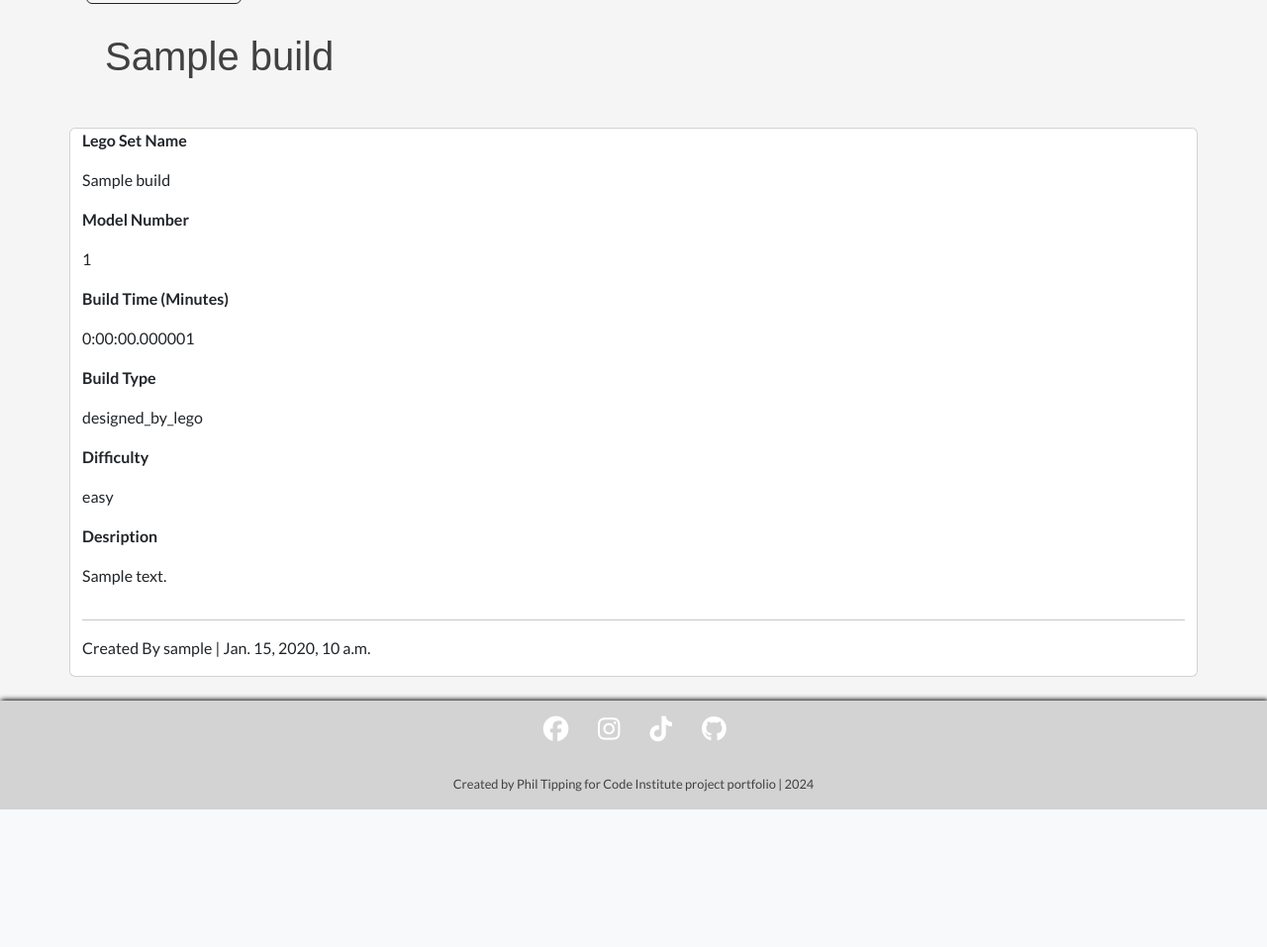
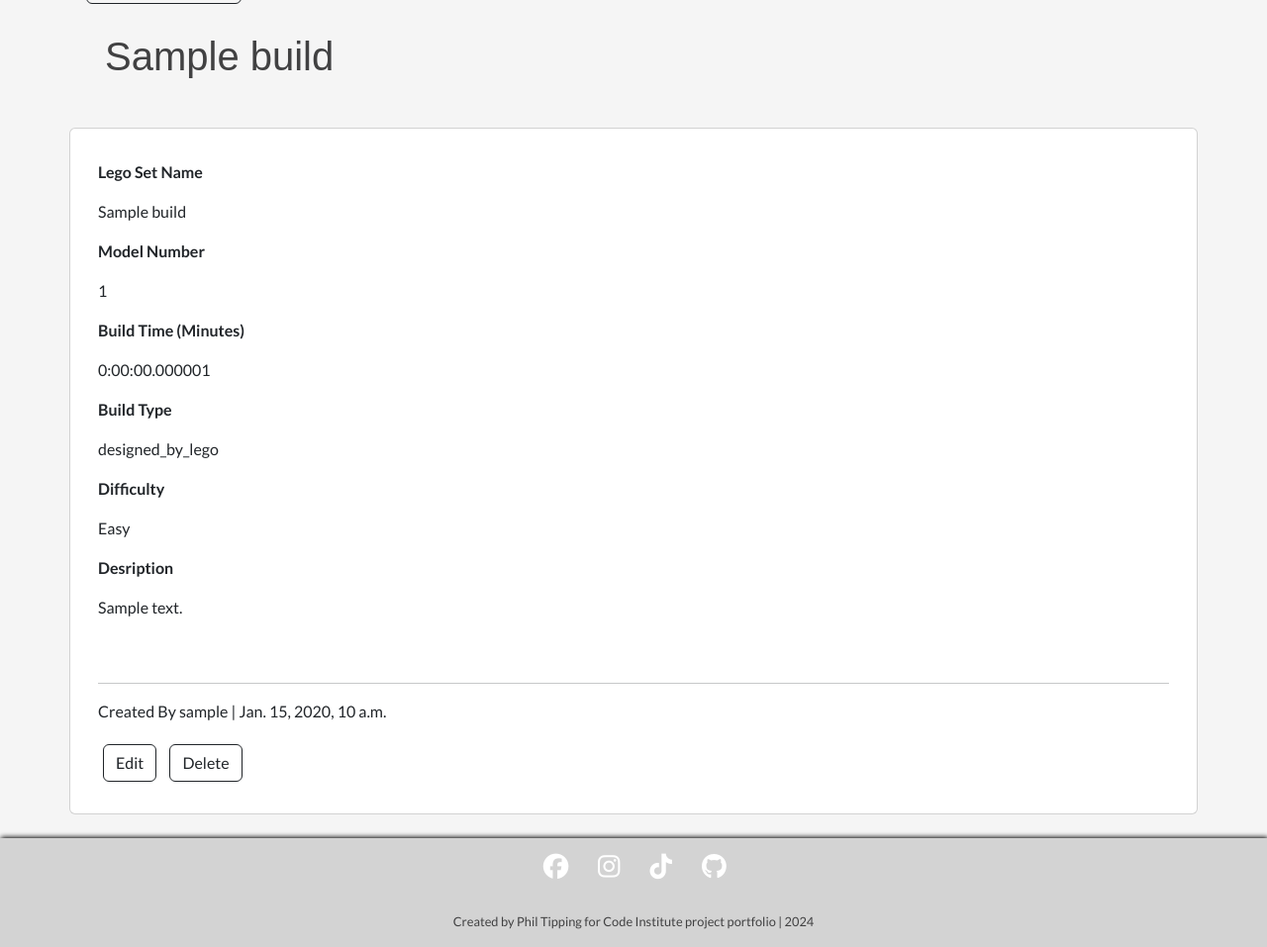
Before and after one commit to philtipping31/PP4---BrickBros, a Django app: a page that uses builds/templates/builds/build_view.html in a window 1280 px wide. Shown: the part 400-1357 px from the top of the page at 99% size. Before the commit the page ends 1218 px from the top, so only its background shows below. Run offline with Django 5.2, Linux system fonts and the light colour scheme; a user stored in the database is signed in; tables that the repository leaves empty hold one stand-in row (values such as "Sample post"); some libraries are stand-ins or nearby versions.

Commit message:
Add edit and delete buttons to build view

```diff
--- a/builds/templates/builds/build_view.html
+++ b/builds/templates/builds/build_view.html
@@ -21,7 +21,7 @@
 <div class="container">
     <div class="row">
         <div class="col card mb-4 mt-3 left top main-view-text">
-            <div>
+            <div class="mt-3 p-3">
                 <p>
                     <strong>Lego Set Name</strong>
                 </p>
@@ -50,7 +50,7 @@
                     <strong>Difficulty</strong>
                 </p>
                 <p>
-                    {{ build.difficulty_rating }}
+                    {{ build.difficulty_rating| title }}
                 </p>
                 <p>
                     <strong>Desription</strong>
@@ -59,10 +59,16 @@
                     {{ build.content }}
                 </p>
             </div>
+            <div class="p-3 ">
             <hr>
-            <div>
-                <p class="post-subtitle">Created By {{ build.user }} | {{ build.created_on }}</p>
+            <p class= "post-subtitle">Created By {{ build.user }} | {{ build.created_on }}</p>
+            {% if request.user == build.user %}
+                <a href="" class="btn btn btn-signup btn-outline-dark mb-3">Edit</a>
+                <a href="" class="btn btn btn-signup btn-outline-dark mb-3">Delete</a>
             </div>
+
+            {% endif %}
+
         </div>
     </div>
 </div>
```
